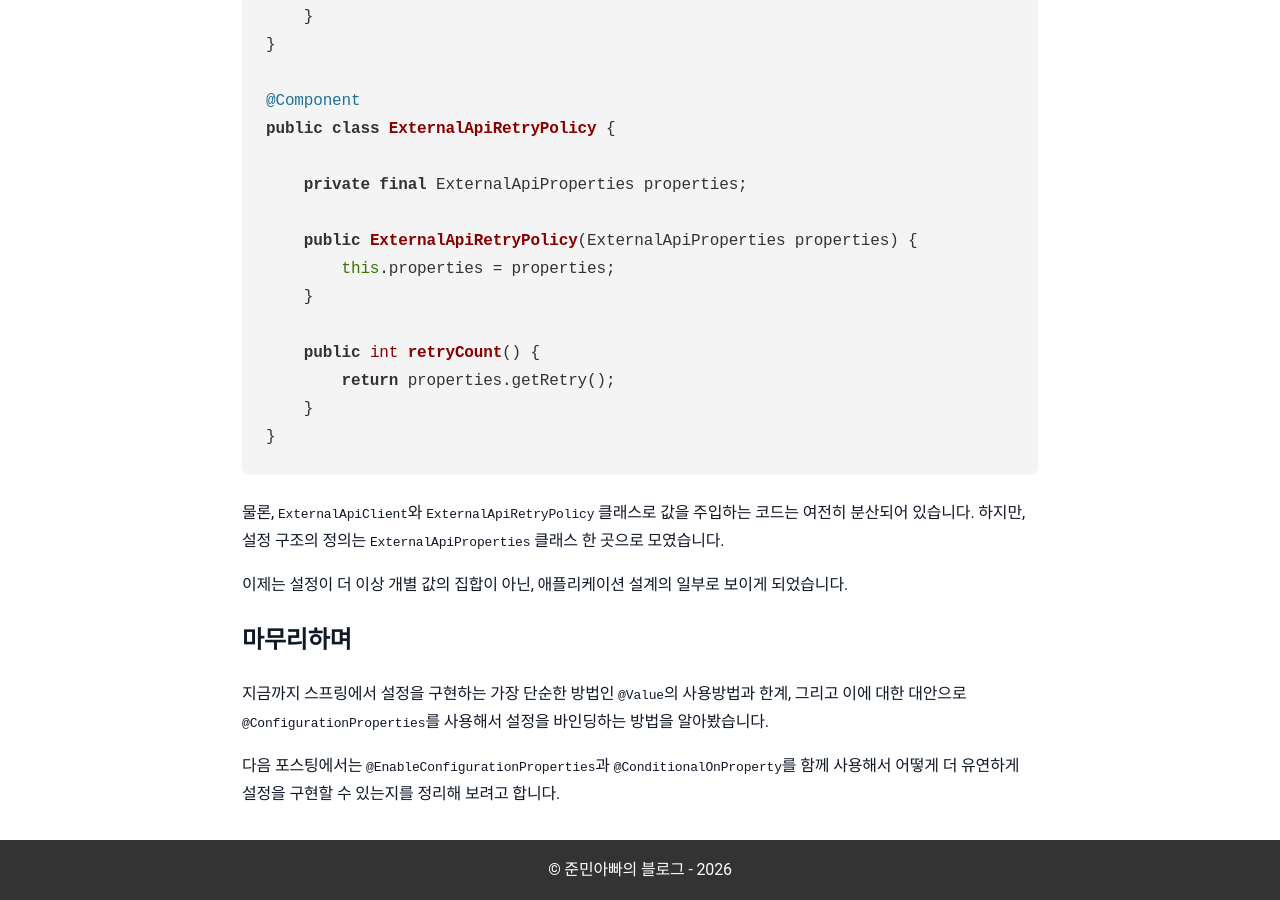
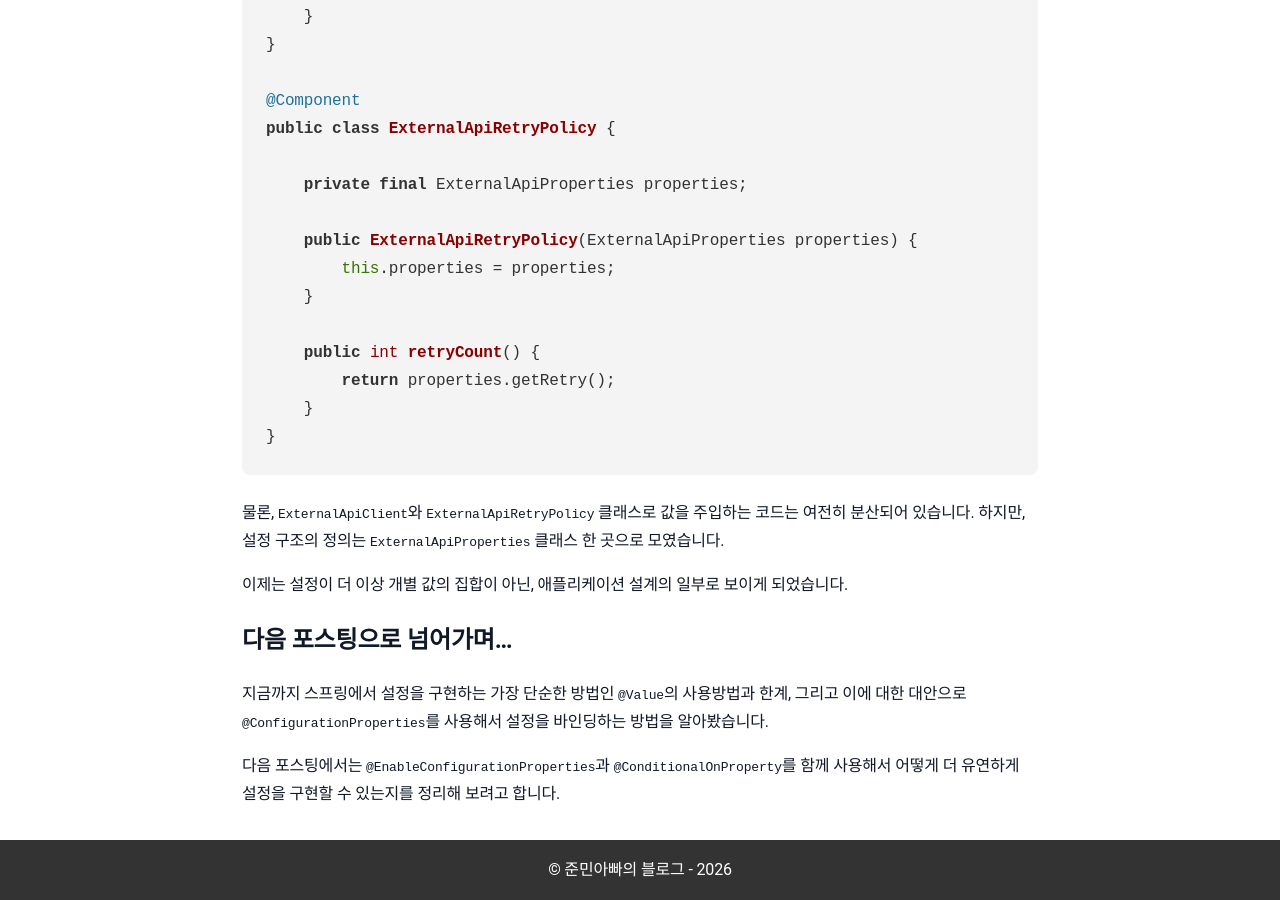
Before and after one commit to sanghoon-lee/sanghoon-lee.github.io, a Jekyll site: the page built from _posts/2026-02-05-Config.md, in a window 1280 px wide and 900 px high, scrolled down 5335 px. Built offline with Jekyll 4.4.1, drawn with Linux system fonts in a browser that asks for light colours; nearby versions of some CDN libraries; comment, search, counter and statistics services are not loaded.

```diff
--- a/_posts/2026-02-05-Config.md
+++ b/_posts/2026-02-05-Config.md
@@ -192,7 +192,7 @@ public class ExternalApiRetryPolicy {
 
 이제는 설정이 더 이상 개별 값의 집합이 아닌, 애플리케이션 설계의 일부로 보이게 되었습니다.
 
-## 마무리하며
+## 다음 포스팅으로 넘어가며...
 
 지금까지 스프링에서 설정을 구현하는 가장 단순한 방법인 `@Value`의 사용방법과 한계, 그리고 이에 대한 대안으로 `@ConfigurationProperties`를 사용해서 설정을 바인딩하는 방법을 알아봤습니다.
 
```
